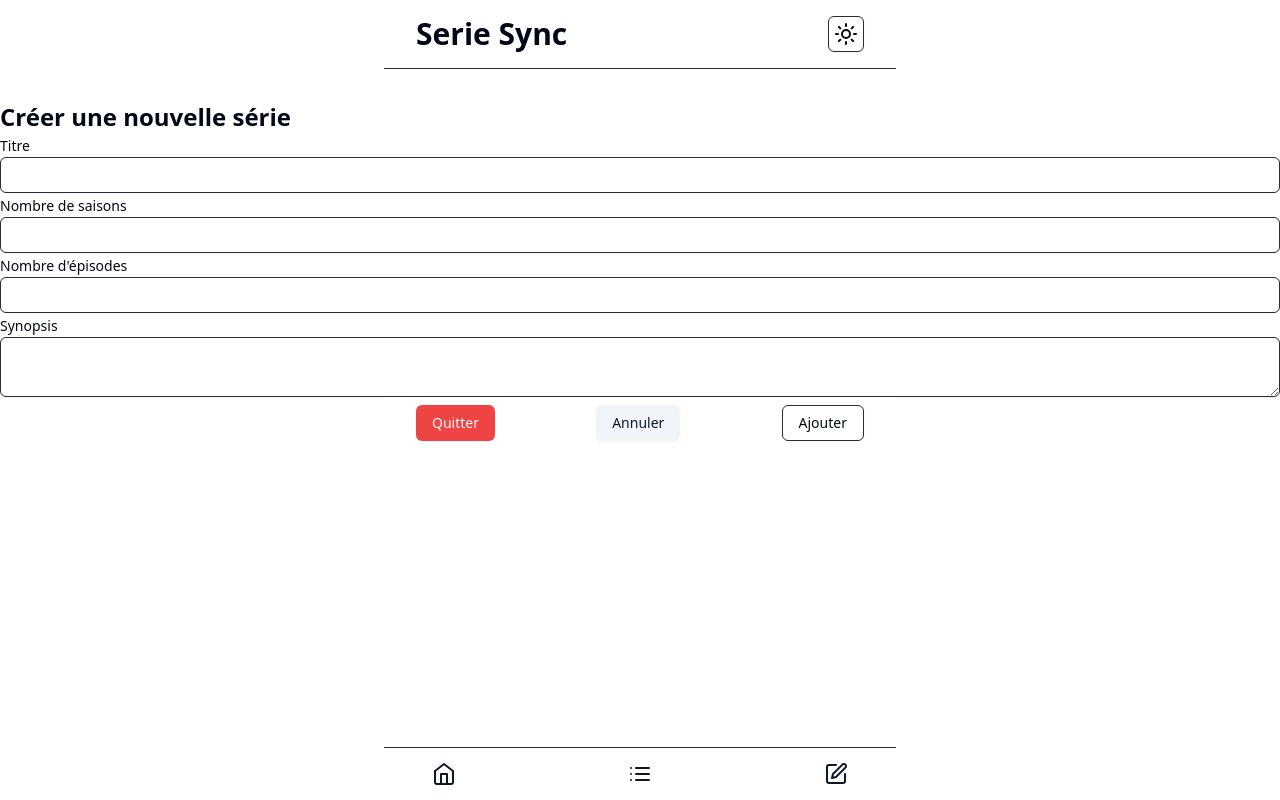
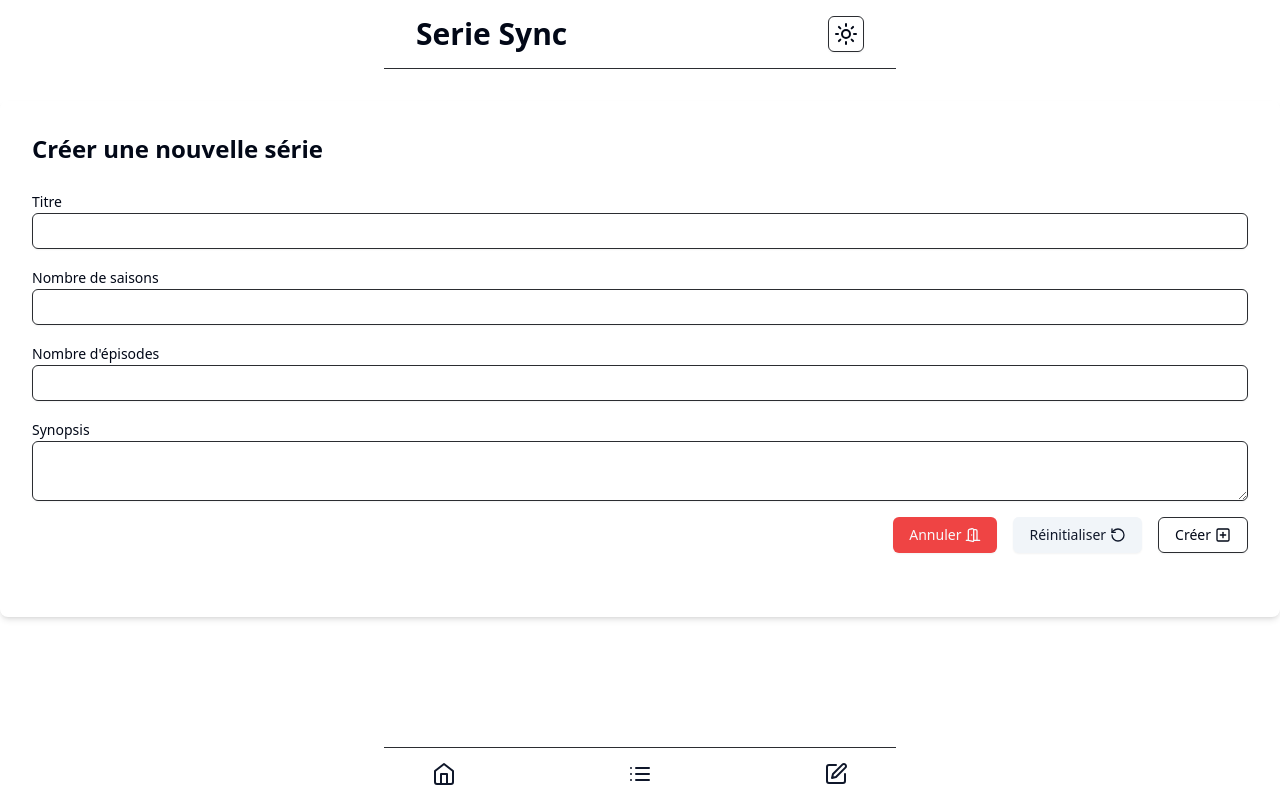
Before and after one commit to Tayasaki/SerieSync, a React (Vite) app: page /new in a window 1280 px wide. Built offline with nearby package versions, Linux system fonts and the light colour scheme.

Commit message:
Changement du format des series. Il faut faire un formulaire plus qui marche.

```diff
--- a/src/components/MySeries.tsx
+++ b/src/components/MySeries.tsx
@@ -5,33 +5,34 @@ import { Alert } from "./ui/alert.tsx";
 export type SerieType = {
   titre: string;
   synopsis: string;
-  nbsaison: number;
-  nbepisode: number;
+  saison: {
+    numero: number;
+    episodes: {
+      numero: number;
+      vu: boolean;
+    }[];
+  }[];
 };
+//[{"titre": "test", "synopsis": "test", "saison": [{"numero": 1, "episodes": [{"numero": 1, "vu": false}, {"numero": 2, "vu": false}]}]}]
 
 export default function MySeries() {
   const [series, setSeries] = useState<SerieType[]>([]);
   useEffect(() => {
-    const seriesTemp = [];
-    for (let i = 0; i < localStorage.length; i++) {
-      const key = localStorage.key(i);
-      if (key !== null && key !== "vite-ui-theme") {
-        const serie = localStorage.getItem(key);
-        if (serie !== null) {
-          seriesTemp.push(JSON.parse(serie));
-        }
-      }
-    }
-    setSeries(seriesTemp);
+    setSeries(JSON.parse(localStorage.getItem("series") || "[]"));
   }, []);
 
   return (
-    <div className="grid grid-cols-1 sm:grid-cols-2 md:grid-cols-3 lg:grid-cols-4 xl:grid-cols-5 gap-4">
+    <div className="grid grid-cols-1 sm:grid-cols-2 md:grid-cols-3 lg:grid-cols-4 xl:grid-cols-5 gap-4 pb-16">
       <h1 className="font-bold text-2xl col-span-full text-center  mb-5">
         MySeries
       </h1>
       {series.length === 0 ? (
-        <Alert className="col-span-full">Vous n'avez pas encore de série</Alert>
+        <Alert
+          className="text-2xl container flex items-center max-w-lg m-auto text-center col-span-full"
+          variant={"default"}
+        >
+          Vous n'avez pas encore de série
+        </Alert>
       ) : (
         series.map((serie, index) => <Serie key={index} {...serie} />)
       )}
--- a/src/components/NewSeries.tsx
+++ b/src/components/NewSeries.tsx
@@ -4,20 +4,28 @@ import { Label } from "@/components/ui/label.tsx";
 import { Input } from "@/components/ui/input.tsx";
 import { Textarea } from "@/components/ui/textarea.tsx";
 import { Button } from "@/components/ui/button.tsx";
+import { DoorOpen, PlusSquare, RotateCcw } from "lucide-react";
+import { SerieType } from "./MySeries";
 
 export default function NewSeries() {
   const { register, handleSubmit } = useForm();
   const navigate = useNavigate();
+
   return (
-    <>
-      <h1 className="font-bold text-2xl">Créer une nouvelle série</h1>
+    <div className="container mx-auto mt-8 p-8 rounded-lg shadow-md pb-16">
+      <h1 className="font-bold text-2xl mb-6">Créer une nouvelle série</h1>
       <form
         onSubmit={handleSubmit((data) => {
-          localStorage.setItem(data.titre, JSON.stringify(data));
+          let series: SerieType[] = [];
+          if (localStorage.getItem("series")) {
+            series = JSON.parse(localStorage.getItem("series")!) as SerieType[];
+          }
+          series.push(data);
+          localStorage.setItem("series", JSON.stringify(series));
           navigate("/myseries");
         })}
       >
-        <div>
+        <div className="mb-4">
           <Label htmlFor="title">Titre</Label>
           <Input
             type="text"
@@ -25,10 +33,11 @@ export default function NewSeries() {
             {...register("titre")}
             required={true}
             maxLength={100}
+            className="input"
           />
         </div>
 
-        <div>
+        <div className="mb-4">
           <Label htmlFor="seasons">Nombre de saisons</Label>
           <Input
             type="number"
@@ -36,10 +45,11 @@ export default function NewSeries() {
             {...register("nbsaison")}
             required={true}
             min={1}
+            className="input"
           />
         </div>
 
-        <div>
+        <div className="mb-4">
           <Label htmlFor="episodes">Nombre d'épisodes</Label>
           <Input
             type="number"
@@ -47,31 +57,38 @@ export default function NewSeries() {
             {...register("nbepisode")}
             required={true}
             min={1}
+            className="input"
           />
         </div>
 
-        <div>
+        <div className="mb-4">
           <Label htmlFor="synopsis">Synopsis</Label>
           <Textarea
             id="synopsis"
             {...register("synopsis")}
             required={false}
             maxLength={200}
+            className="input"
           />
         </div>
 
-        <div className="container justify-between items-center py-2 flex gap-1 bottom-0 left-0 right-0 bg-background m-auto max-w-lg">
-          <Button variant={"destructive"} type={"reset"}>
-            Quitter
+        <div className="flex justify-end gap-4">
+          <Button
+            variant="destructive"
+            onClick={() => {
+              navigate("/myseries");
+            }}
+          >
+            Annuler <DoorOpen size={16} className="ml-1" />
           </Button>
-          <Button variant={"secondary"} type={"reset"}>
-            Annuler
+          <Button variant="secondary" type="reset">
+            Réinitialiser <RotateCcw size={16} className="ml-1" />
           </Button>
-          <Button variant={"outline"} type={"submit"}>
-            Ajouter
+          <Button variant="outline" type="submit">
+            Créer <PlusSquare size={16} className="ml-1" />
           </Button>
         </div>
       </form>
-    </>
+    </div>
   );
 }
--- a/src/components/Serie.tsx
+++ b/src/components/Serie.tsx
@@ -15,7 +15,7 @@ import {
   CardHeader,
   CardTitle,
 } from "./ui/card.tsx";
-import { ArrowDownNarrowWide } from "lucide-react";
+import { ArrowDownNarrowWide, Check, X } from "lucide-react";
 
 const Serie = (props: SerieType) => {
   const complet = true;
@@ -25,7 +25,7 @@ const Serie = (props: SerieType) => {
         <CardHeader>
           <CardTitle className="font-bold text-2xl">{props.titre}</CardTitle>
           <CardDescription className="text-xs">
-            ({props.nbsaison} saisons)
+            ({props.saison.length} saisons)
           </CardDescription>
         </CardHeader>
         <CardContent>
@@ -42,9 +42,16 @@ const Serie = (props: SerieType) => {
               </Button>
             </DropdownMenuTrigger>
             <DropdownMenuContent>
-              <DropdownMenuItem>
-                <Button size={"icon"}>E1</Button>
-              </DropdownMenuItem>
+              {props.saison.map((saison) =>
+                saison.episodes.map((episode, index) => (
+                  <DropdownMenuItem key={index}>
+                    S{saison.numero}|{episode.numero}
+                    <Button variant={"link"}>
+                      {episode.vu ? <Check size={16} /> : <X />}
+                    </Button>
+                  </DropdownMenuItem>
+                ))
+              )}
             </DropdownMenuContent>
           </DropdownMenu>
           <Badge variant={"outline"}>{complet ? "Complet" : "Incomplet"}</Badge>
```
